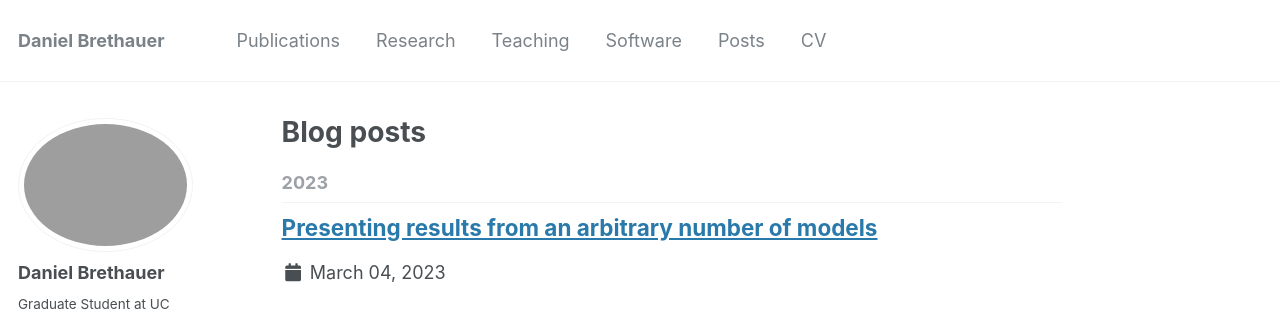
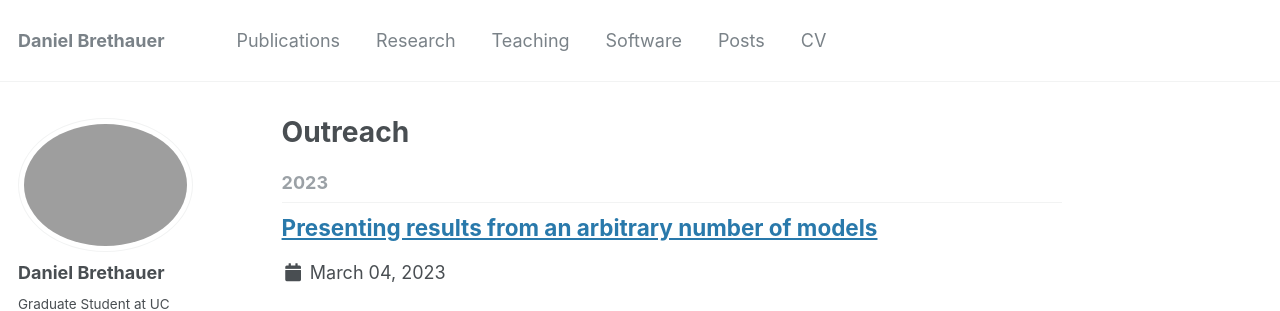
Before and after one commit to dbrethauer/dbrethauer.github.io, a Jekyll site: the page built from _pages/outreach.html, in a window 1280 px wide and 900 px high. Shown: the top 311 px of the window. Built offline with Jekyll 4.4.1, drawn with Linux system fonts in a browser that asks for light colours; some web fonts are replaced.

Commit message:
Update and rename posts.html to outreach.html

```diff
--- a/_pages/posts.html
+++ b/_pages/outreach.html
@@ -1,10 +1,10 @@
 ---
 layout: archive
-permalink: /posts/
-title: "Blog posts"
+permalink: /outreach/
+title: "Outreach"
 author_profile: true
 header:
-  og_image: "posts/spatial-sql/gadm_wkt_filter_buffer-1.png"
+  og_image: "outreach/spatial-sql/gadm_wkt_filter_buffer-1.png"
 ---
 
 {% include base_path %}
```
